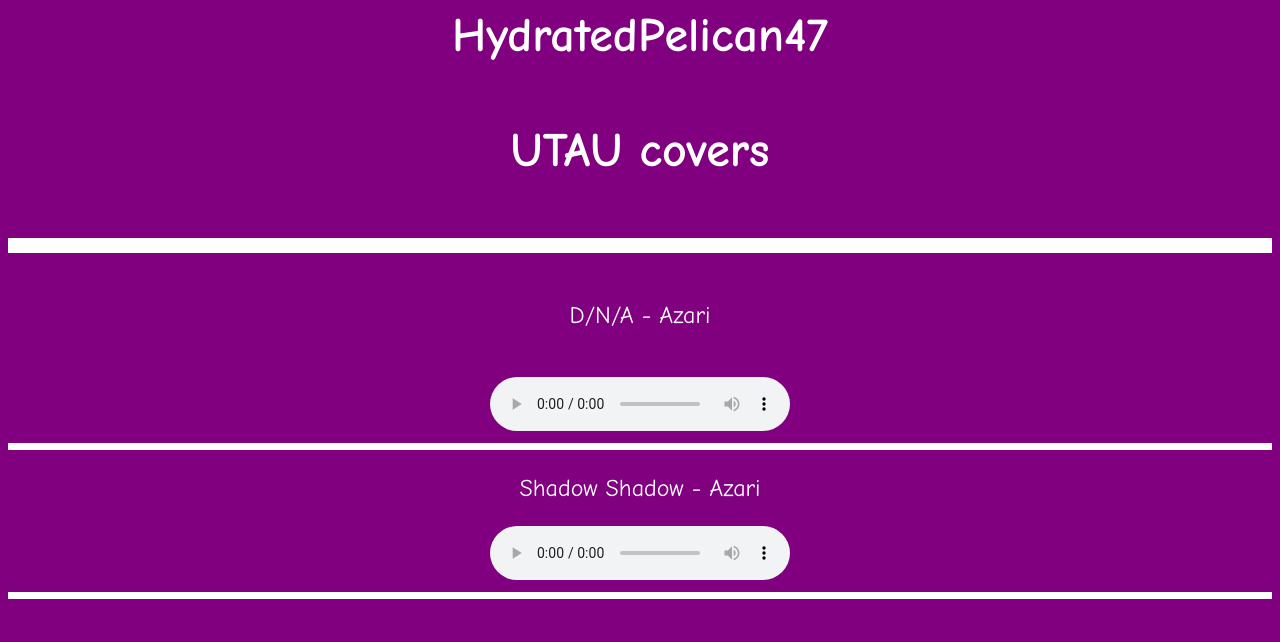
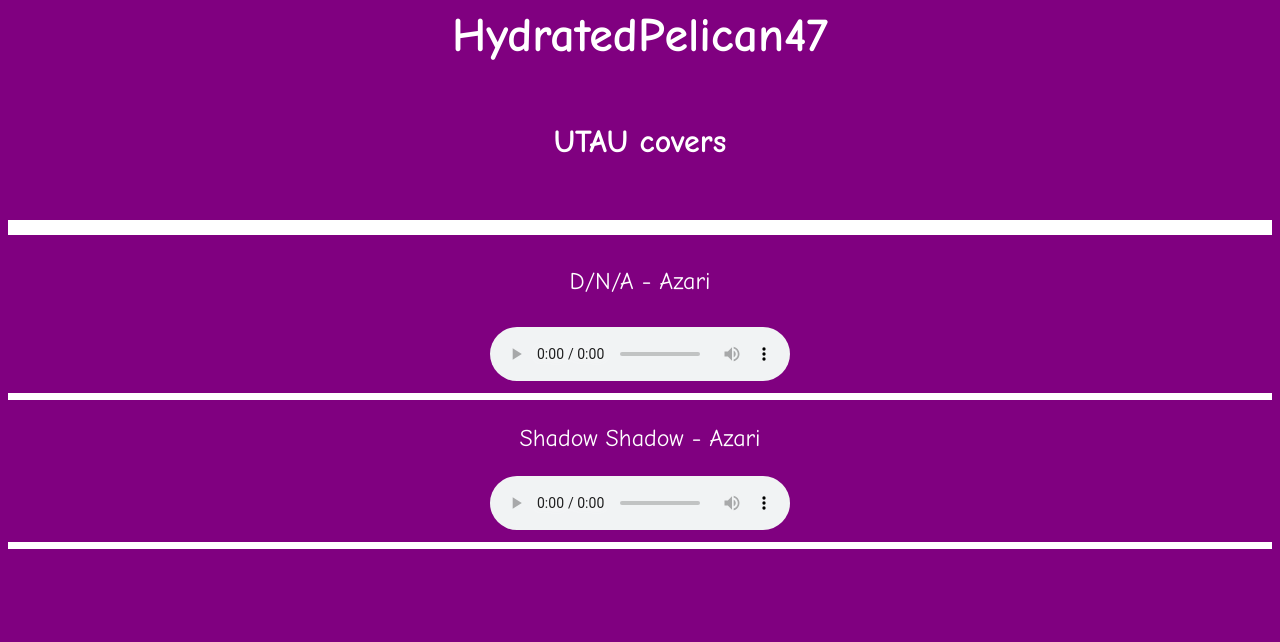
Before and after one commit to KenzieCool62/HP47.github.io, a plain HTML site: page index.html in a window 1280 px wide. Drawn offline with Linux system fonts and the light colour scheme.

Commit message:
Update index.html

```diff
--- a/index.html
+++ b/index.html
@@ -3,7 +3,7 @@
 <title>HP47 Archives</title>
 <body bgcolor=purple align=center>
 <H1><font color=white size=50 face="comic sans ms">HydratedPelican47</H1>
-<H2><font color=white size=25 face="comic sans ms">UTAU covers</h2>
+<H2><font color=white size=6 face="comic sans ms">UTAU covers</h2>
 <hr color=white size=15>
 
 <p><font color=white size=5 face="comic sans ms">D/N/A - Azari</p>
```
